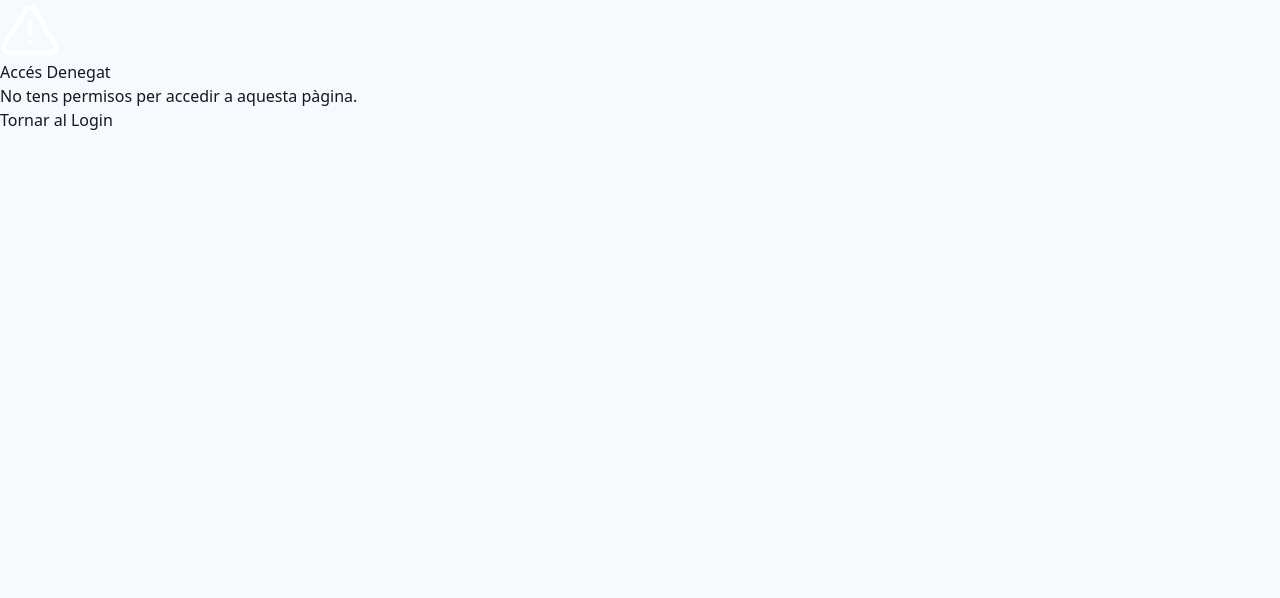
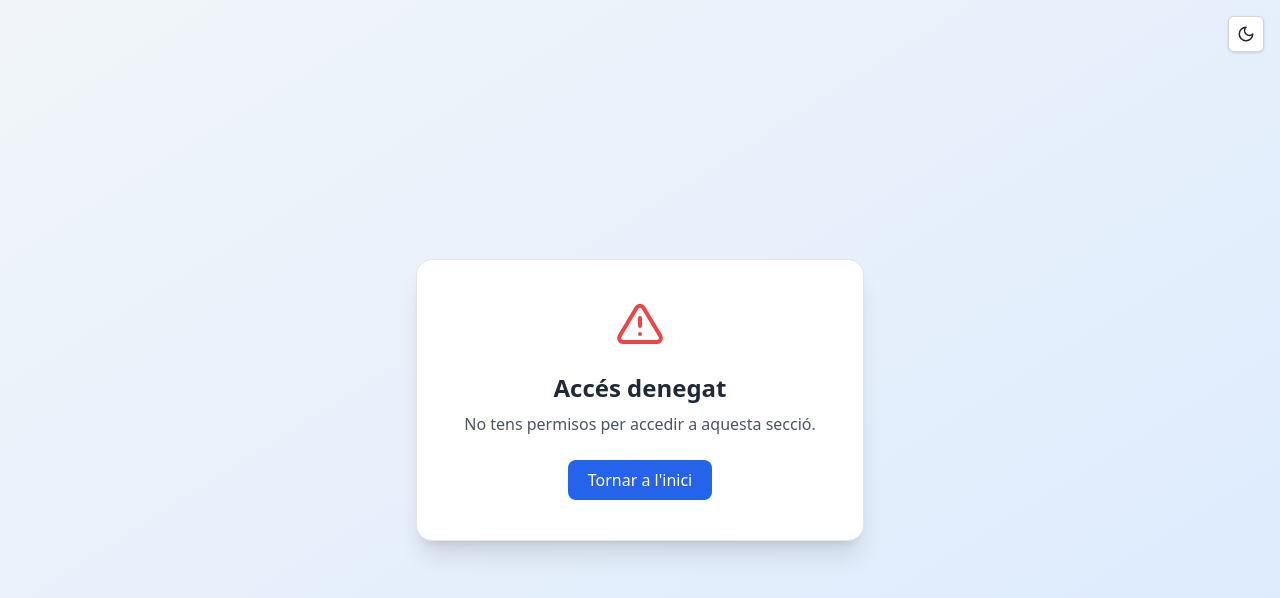
Before and after one commit to sabero23/MoodTunes, a React (Vite) app in the folder web/: page /denegat in a window 1280 px wide. Shown: the top 598 px of the page. Built offline with nearby package versions, Linux system fonts and the light colour scheme.

Commit message:
checkpoint5

```diff
--- a/web/src/index.css
+++ b/web/src/index.css
@@ -2,25 +2,32 @@
 @tailwind components;
 @tailwind utilities;
 
-/* Temes: variables HSL definides segons shadcn/magicui */
 @layer base {
   :root {
-    --background: 210 100% 98%;
-    --foreground: 220 20% 10%;
-    --primary: 220 100% 50%;
+    /* MODE CLAR — paleta elegant */
+    --background: 240 13% 85%;          /* #D7D9D7 Platinum */
+    --foreground: 0 0% 10%;
+    --primary: 310 20% 75%;             /* #BAACBD Rose Quartz */
     --primary-foreground: 0 0% 100%;
-    --card: 0 0% 100%;
-    --card-foreground: 0 0% 3.9%;
+    --card: 290 24% 74%;                /* #B48EAE Lilac */
+    --card-foreground: 0 0% 10%;
+    --muted: 0 0% 90%;                  /* #C9C5CB French Gray */
+    --muted-foreground: 0 0% 30%;
+    --border: 0 0% 75%;
     --radius: 0.5rem;
   }
 
   .dark {
-    --background: 215 50% 12%; /* Navy blue fosc */
+    /* MODE FOSC — paleta blava sòbria */
+    --background: 215 40% 16%;          /* #0B2545 Oxford Blue */
     --foreground: 220 20% 98%;
-    --primary: 220 100% 70%;
-    --primary-foreground: 220 100% 10%;
-    --card: 220 40% 16%;
-    --card-foreground: 220 20% 98%;
+    --primary: 207 44% 30%;             /* #134074 Yale Blue */
+    --primary-foreground: 0 0% 100%;
+    --card: 216 36% 18%;                /* #13315C Berkeley Blue */
+    --card-foreground: 220 20% 95%;
+    --muted: 212 30% 25%;
+    --muted-foreground: 210 20% 85%;
+    --border: 210 30% 25%;
   }
 
   body {
@@ -34,7 +41,33 @@
     @apply border-border;
   }
 
-  input, select, textarea {
+  input,
+  select,
+  textarea {
+    @apply w-full px-4 py-2 rounded-md border text-base bg-white text-black dark:bg-neutral-800 dark:text-white transition-colors;
     @apply focus:outline-none focus:ring-2 focus:ring-primary;
   }
+
+  button {
+    @apply bg-primary text-primary-foreground font-medium py-2 px-4 rounded-md transition-all;
+    @apply hover:brightness-110 active:scale-95;
+  }
+
+  .card {
+    @apply bg-card text-card-foreground p-6 rounded-xl shadow-lg;
+  }
 }
+
+@layer utilities {
+  .dark body {
+    background: linear-gradient(135deg, #0B2545, #134074); /* fosc: Oxford → Yale */
+    background-repeat: no-repeat;
+    background-attachment: fixed;
+  }
+
+  body:not(.dark) {
+    background: linear-gradient(135deg, #D7D9D7, #BAACBD); /* clar: Platinum → Rose Quartz */
+    background-repeat: no-repeat;
+    background-attachment: fixed;
+  }
+}
--- a/web/src/pages/AccessDenied.jsx
+++ b/web/src/pages/AccessDenied.jsx
@@ -1,17 +1,32 @@
 import { useNavigate } from "react-router-dom";
 import { FiAlertTriangle } from "react-icons/fi";
+import ThemeToggle from "../components/ThemeToggle";
 
 export default function AccessDenied() {
   const navigate = useNavigate();
 
   return (
-    <div className="access-denied-container">
-      <div className="access-denied-box">
-        <FiAlertTriangle size={60} color="#fff" />
-        <h2>Accés Denegat</h2>
-        <p>No tens permisos per accedir a aquesta pàgina.</p>
-        <button className="access-btn" onClick={() => navigate("/login")}>
-          Tornar al Login
+    <div className="min-h-screen flex items-center justify-center bg-gradient-to-br from-slate-100 to-blue-100 dark:from-neutral-900 dark:to-slate-800 transition-colors relative">
+      <ThemeToggle />
+
+      <div className="bg-white dark:bg-neutral-900 text-center p-10 rounded-2xl shadow-xl border border-neutral-200 dark:border-neutral-700 max-w-md w-full">
+        <div className="flex justify-center items-center mb-6">
+          <FiAlertTriangle className="text-red-500 dark:text-red-400 text-5xl" />
+        </div>
+
+        <h1 className="text-2xl font-bold text-gray-800 dark:text-white mb-2">
+          Accés denegat
+        </h1>
+
+        <p className="text-gray-600 dark:text-gray-300 mb-6">
+          No tens permisos per accedir a aquesta secció.
+        </p>
+
+        <button
+          onClick={() => navigate("/")}
+          className="px-5 py-2 rounded-lg bg-blue-600 dark:bg-blue-500 text-white font-medium hover:bg-blue-700 dark:hover:bg-blue-400 transition-colors"
+        >
+          Tornar a l'inici
         </button>
       </div>
     </div>
--- a/web/src/pages/PremiumPage.jsx
+++ b/web/src/pages/PremiumPage.jsx
@@ -1,7 +1,7 @@
 import { useEffect, useState } from "react";
 import { useNavigate } from "react-router-dom";
 import Header from "../components/Header";
-import MoodSelector from "../components/MoodSelectorMagic";
+import MoodSelectorMagic from "../components/MoodSelectorMagic";
 
 export default function PremiumPage() {
   const navigate = useNavigate();
@@ -34,17 +34,27 @@ export default function PremiumPage() {
   };
 
   return (
-    <div className="premium-page">
+    <div className="min-h-screen bg-background text-foreground">
       <Header />
-      <div className="main-container">
-        <h1>Benvingut, {nombre}</h1>
+      <div className="flex flex-col items-center justify-center px-4 py-10">
+        <h1 className="text-2xl font-bold mb-2 text-center">
+          Benvingut, <span className="text-primary">{nombre}</span>
+        </h1>
+
         {!spotifyLinked ? (
-          <>
-            <p>Abans d'utilitzar el servei, has de vincular el teu compte Spotify:</p>
-            <button onClick={loginSpotify}>Iniciar sessió amb Spotify</button>
-          </>
+          <div className="text-center max-w-md mt-6 space-y-4">
+            <p className="text-lg text-muted-foreground font-semibold">
+              Abans d'utilitzar el servei, <br /> has de vincular el teu compte Spotify:
+            </p>
+            <button
+              onClick={loginSpotify}
+              className="mt-3 bg-green-500 hover:bg-green-600 text-white font-semibold px-6 py-2 rounded-lg transition-colors"
+            >
+              Iniciar sessió amb Spotify
+            </button>
+          </div>
         ) : (
-          <MoodSelector />
+          <MoodSelectorMagic />
         )}
       </div>
     </div>
--- a/web/src/pages/StandardPage.jsx
+++ b/web/src/pages/StandardPage.jsx
@@ -1,7 +1,7 @@
 import { useEffect, useState } from "react";
 import { useNavigate } from "react-router-dom";
 import Header from "../components/Header";
-import MoodSelector from "../components/MoodSelectorMagic";
+import MoodSelectorMagic from "../components/MoodSelectorMagic";
 
 export default function StandardPage() {
   const navigate = useNavigate();
@@ -34,20 +34,27 @@ export default function StandardPage() {
   };
 
   return (
-    <div className="standard-page">
+    <div className="min-h-screen bg-background text-foreground">
       <Header />
-      <div className="main-container">
-        <div className="welcome-block">
-          <h1>Benvingut, Usuari Standard</h1>
-        </div>
+      <div className="flex flex-col items-center justify-center px-4 py-10">
+        <h1 className="text-2xl font-bold mb-2 text-center">
+          Benvingut, <span className="text-primary">{nombre}</span>
+        </h1>
 
         {!spotifyLinked ? (
-          <>
-            <p>Abans d'utilitzar el servei, has de vincular el teu compte Spotify:</p>
-            <button onClick={loginSpotify}>Iniciar sessió amb Spotify</button>
-          </>
+          <div className="text-center max-w-md mt-6 space-y-4">
+            <p className="text-lg text-muted-foreground font-semibold">
+              Abans d'utilitzar el servei, <br /> has de vincular el teu compte Spotify:
+            </p>
+            <button
+              onClick={loginSpotify}
+              className="mt-3 bg-green-500 hover:bg-green-600 text-white font-semibold px-6 py-2 rounded-lg transition-colors"
+            >
+              Iniciar sessió amb Spotify
+            </button>
+          </div>
         ) : (
-          <MoodSelector />
+          <MoodSelectorMagic />
         )}
       </div>
     </div>
--- a/web/tailwind.config.js
+++ b/web/tailwind.config.js
@@ -1,56 +1,68 @@
+import plugin from "tailwindcss/plugin";
+
 export default {
-	darkMode: "class",
+  darkMode: "class", // activa el mode fosc via classe .dark
   content: ["./index.html", "./src/**/*.{js,ts,jsx,tsx}"],
   theme: {
     extend: {
       borderRadius: {
         lg: 'var(--radius)',
         md: 'calc(var(--radius) - 2px)',
-				sm: 'calc(var(--radius) - 4px)'
+        sm: 'calc(var(--radius) - 4px)',
       },
       colors: {
         background: 'hsl(var(--background))',
         foreground: 'hsl(var(--foreground))',
         card: {
           DEFAULT: 'hsl(var(--card))',
-					foreground: 'hsl(var(--card-foreground))'
-				},
-				popover: {
-					DEFAULT: 'hsl(var(--popover))',
-					foreground: 'hsl(var(--popover-foreground))'
+          foreground: 'hsl(var(--card-foreground))',
         },
         primary: {
           DEFAULT: 'hsl(var(--primary))',
-					foreground: 'hsl(var(--primary-foreground))'
-				},
-				secondary: {
-					DEFAULT: 'hsl(var(--secondary))',
-					foreground: 'hsl(var(--secondary-foreground))'
+          foreground: 'hsl(var(--primary-foreground))',
         },
         muted: {
           DEFAULT: 'hsl(var(--muted))',
-					foreground: 'hsl(var(--muted-foreground))'
-				},
-				accent: {
-					DEFAULT: 'hsl(var(--accent))',
-					foreground: 'hsl(var(--accent-foreground))'
-				},
-				destructive: {
-					DEFAULT: 'hsl(var(--destructive))',
-					foreground: 'hsl(var(--destructive-foreground))'
+          foreground: 'hsl(var(--muted-foreground))',
         },
         border: 'hsl(var(--border))',
         input: 'hsl(var(--input))',
         ring: 'hsl(var(--ring))',
-				chart: {
-					'1': 'hsl(var(--chart-1))',
-					'2': 'hsl(var(--chart-2))',
-					'3': 'hsl(var(--chart-3))',
-					'4': 'hsl(var(--chart-4))',
-					'5': 'hsl(var(--chart-5))'
+      },
+    },
+  },
+  plugins: [
+    require("tailwindcss-animate"),
+    plugin(({ addBase }) => {
+      addBase({
+        ':root': {
+          '--background': '210 60% 95%',
+          '--foreground': '215 30% 10%',
+          '--primary': '220 85% 50%',
+          '--primary-foreground': '0 0% 100%',
+          '--card': '0 0% 100%',
+          '--card-foreground': '215 20% 15%',
+          '--muted': '0 0% 96.1%',
+          '--muted-foreground': '0 0% 45.1%',
+          '--border': '0 0% 89.8%',
+          '--input': '0 0% 89.8%',
+          '--ring': '0 0% 3.9%',
+          '--radius': '0.5rem',
+        },
+        '.dark': {
+          '--background': '0 0% 10%', /* aquest serà substituït pel gradient en CSS */
+          '--foreground': '220 20% 95%',
+          '--primary': '210 20% 75%',
+          '--primary-foreground': '210 50% 10%',
+          '--card': '220 40% 16%',
+          '--card-foreground': '220 20% 98%',
+          '--muted': '220 50% 20%',
+          '--muted-foreground': '220 30% 70%',
+          '--border': '0 0% 20%',
+          '--input': '0 0% 25%',
+          '--ring': '220 20% 50%',
         }
-			}
-		}
-	},
-	plugins: [require("tailwindcss-animate")],
+      });
+    }),
+  ],
 };
```
Lines whose indentation alone changed are shown as unchanged.
